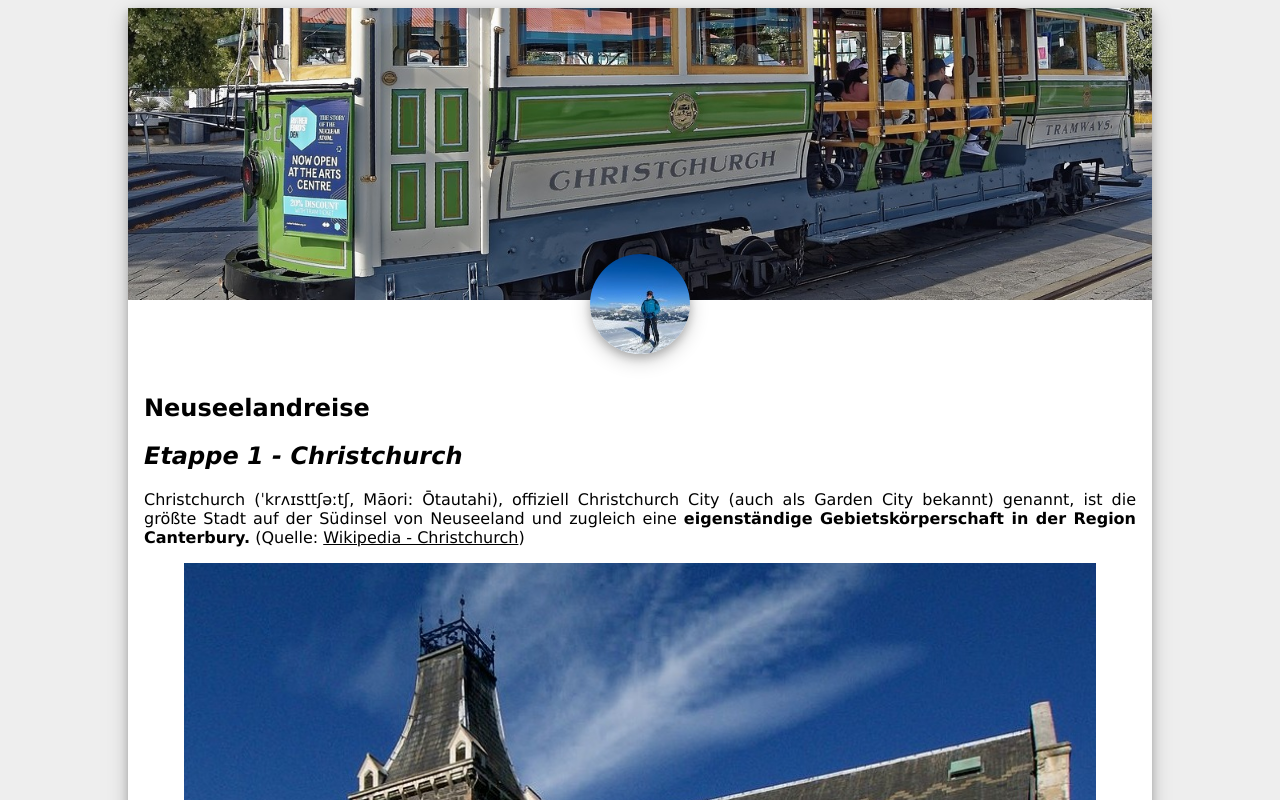
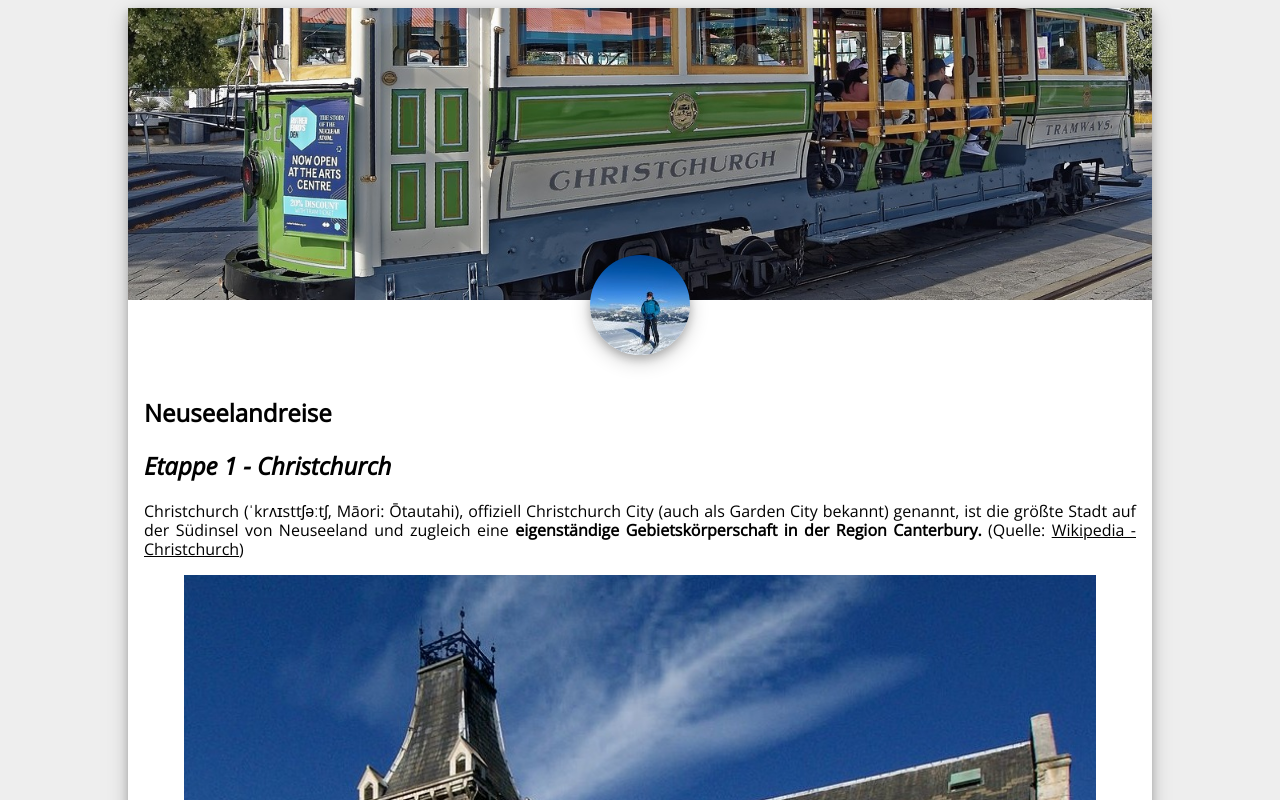
Before and after one commit to gatt-f/gatt-f.github.io, a plain HTML site: page nz/index.html in a window 1280 px wide. Shown: the top 800 px of the page. Drawn offline with nearby package versions, Linux system fonts and the light colour scheme.

Commit message:
Google Fonts implementieren

```diff
--- a/nz/main.css
+++ b/nz/main.css
@@ -1,8 +1,11 @@
 /* Stile für die Neuseelandreise */
+
+/* Google Fonts laden */
+@import url('https://fonts.googleapis.com/css2?family=Open+Sans:ital@0;1&display=swap');
 
 body {
     background-color: #eeeeee;
-    font-family: Verdana, Arial, Arial, monospace, Helvetica, sans-serif;
+    font-family: 'Open Sans', sans-serif;
 }
 
 header {
```
